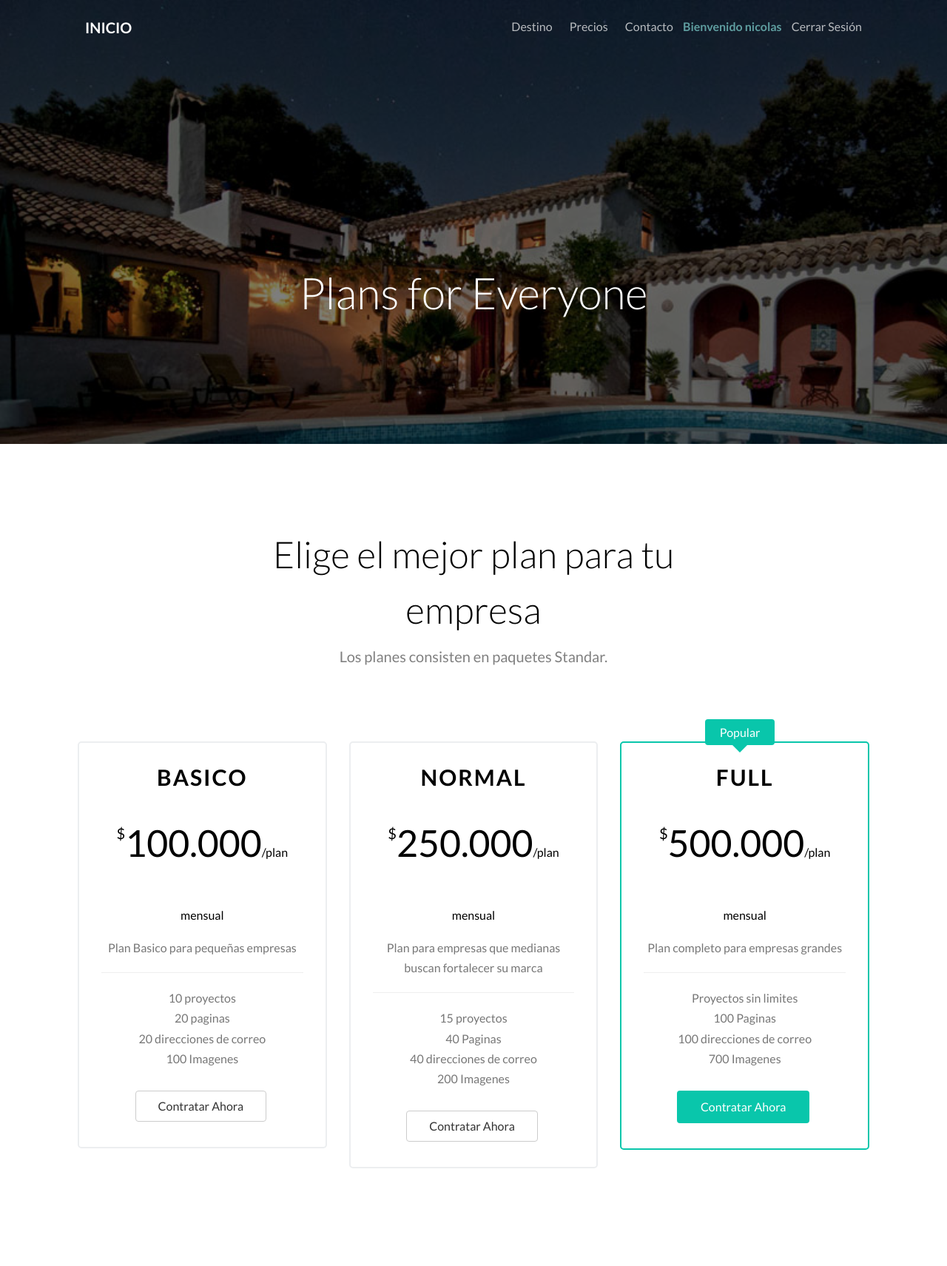
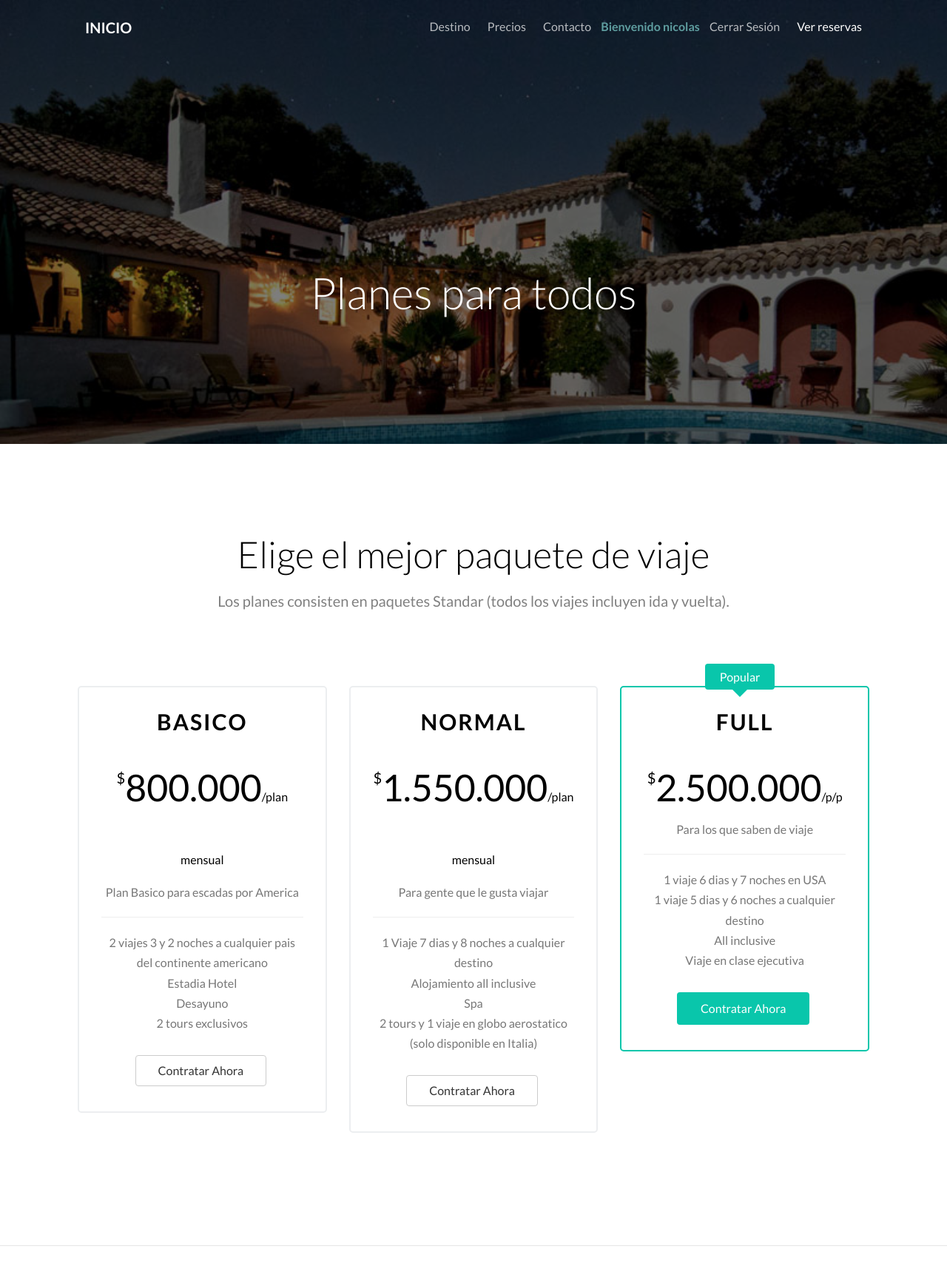
Before and after one commit to Dolapelao/Trabajo_Github, a Django app: page /app/pricing/ in a window 1280 px wide. Shown: the top 1711 px of the page at 74% size. Run offline with Django 5.2, Linux system fonts and the light colour scheme; a user stored in the database is signed in; some libraries are stand-ins or nearby versions; some web fonts are replaced.

Commit message:
modificaciones de texto

```diff
--- a/app/templates/app/base.html
+++ b/app/templates/app/base.html
@@ -68,8 +68,11 @@
 						<li><a href="{% url 'destination' %}">Destino</a></li>
 						<li><a href="{% url 'pricing' %}">Precios</a></li>
 						<li><a href="{% url 'contact' %}">Contacto</a></li>
-							<li style="font-weight: bold; color: cadetblue;">Bienvenido {{ user.username }}</li>
-							<li style="color: red;"><a href="{% url 'logout' %}">Cerrar Sesión</a></li>
+						<li style="font-weight: bold; color: cadetblue;">Bienvenido {{ user.username }}</li>
+						<li style="color: red;"><a href="{% url 'logout' %}">Cerrar Sesión</a></li>
+						{% if user.is_staff %}
+							<a href="{% url 'admin_reservas' %}"><li>Ver reservas</li></a>
+						{% endif %}
 					</ul>
 				</div>
 			</div>
--- a/app/templates/app/destination.html
+++ b/app/templates/app/destination.html
@@ -124,7 +124,7 @@
 			<div class="row animate-box">
 				<div class="col-md-8 col-md-offset-2 text-center gtco-heading">
 					<h2>Suscríbete</h2>
-					<p>Sé el primero en conocer las nuevas plantillas.</p>
+					<p>Sé el primero en conocer los uevos planes que tenemos para ti.</p>
 				</div>
 			</div>
 			<div class="row animate-box">
--- a/app/templates/app/pricing.html
+++ b/app/templates/app/pricing.html
@@ -12,7 +12,7 @@
 				<div class="row row-mt-15em">
 
 					<div class="col-md-12 mt-text animate-box" data-animate-effect="fadeInUp">
-						<h1>Plans for Everyone</h1>
+						<h1>Planes para todos</h1>
 					</div>
 
 				</div>
@@ -25,22 +25,22 @@
 		<div class="gtco-container">
 			<div class="row">
 				<div class="col-md-8 col-md-offset-2 text-center gtco-heading">
-					<h2>Elige el mejor plan para tu empresa</h2>
-					<p>Los planes consisten en paquetes Standar.</p>
+					<h2>Elige el mejor paquete de viaje</h2>
+					<p>Los planes consisten en paquetes Standar (todos los viajes incluyen ida y vuelta).</p>
 				</div>
 			</div>
 			<div class="row">
 				<div class="col-md-4">
 					<div class="price-box">
 						<h2 class="pricing-plan">Basico</h2>
-						<div class="price"><sup class="currency">$</sup>100.000<small>/plan mensual</small></div>
-						<p>Plan Basico para pequeñas empresas</p>
+						<div class="price"><sup class="currency">$</sup>800.000<small>/plan mensual</small></div>
+						<p>Plan Basico para escadas por America</p>
 						<hr>
 						<ul class="pricing-info">
-							<li>10 proyectos</li>
-							<li>20 paginas</li>
-							<li>20 direcciones de correo</li>
-							<li>100 Imagenes</li>
+							<li>2 viajes 3 y 2 noches a cualquier pais del continente americano</li>
+							<li>Estadia Hotel</li>
+							<li>Desayuno</li>
+							<li>2 tours exclusivos</li>
 						</ul>
 						<a href="#" class="btn btn-default btn-sm">Contratar Ahora</a>
 					</div>
@@ -48,14 +48,14 @@
 				<div class="col-md-4">
 					<div class="price-box">
 						<h2 class="pricing-plan">Normal</h2>
-						<div class="price"><sup class="currency">$</sup>250.000<small>/plan mensual</small></div>
-						<p>Plan para empresas que medianas buscan fortalecer su marca</p>
+						<div class="price"><sup class="currency">$</sup>1.550.000<small>/plan mensual</small></div>
+						<p>Para gente que le gusta viajar</p>
 						<hr>
 						<ul class="pricing-info">
-							<li>15 proyectos</li>
-							<li>40 Paginas</li>
-							<li>40 direcciones de correo</li>
-							<li>200 Imagenes</li>
+							<li>1 Viaje 7 dias y 8 noches a cualquier destino </li>
+							<li>Alojamiento all inclusive</li>
+							<li>Spa</li>
+							<li>2 tours y 1 viaje en globo aerostatico (solo disponible en Italia)</li>
 						</ul>
 						<a href="#" class="btn btn-default btn-sm">Contratar Ahora</a>
 					</div>
@@ -64,14 +64,14 @@
 					<div class="price-box popular">
 						<div class="popular-text">Popular</div>
 						<h2 class="pricing-plan">Full</h2>
-						<div class="price"><sup class="currency">$</sup>500.000<small>/plan mensual</small></div>
-						<p>Plan completo para empresas grandes</p>
+						<div class="price"><sup class="currency">$</sup>2.500.000<small>/p/p</small></div>
+						<p>Para los que saben de viaje</p>
 						<hr>
 						<ul class="pricing-info">
-							<li>Proyectos sin limites</li>
-							<li>100 Paginas</li>
-							<li>100 direcciones de correo</li>
-							<li>700 Imagenes</li>
+							<li>1 viaje 6 dias y 7 noches en USA</li>
+							<li>1 viaje 5 dias y 6 noches a cualquier destino</li>
+							<li>All inclusive</li>
+							<li>Viaje en clase ejecutiva</li>
 						</ul>
 						<a href="#" class="btn btn-primary btn-sm">Contratar Ahora</a>
 					</div>
--- a/app/urls.py
+++ b/app/urls.py
@@ -10,4 +10,5 @@ urlpatterns = [
     path('login/', login_user, name='login'),
     path('register/', register, name='register'),
     path('logout/', cerrar_sesion, name='logout'),
+    path('reservas', admin_reservas, name='admin_reservas')
 ]
--- a/app/views.py
+++ b/app/views.py
@@ -73,3 +73,9 @@ def cerrar_sesion(request):
         del request.session['username']
 
     return redirect('login')
+
+@login_required(login_url='/login')
+@user_passes_test(lambda u: u.is_superuser)
+def admin_reservas(request):
+    reserva = Reserva.objects.all()
+    return render(request, 'app/administrar_reservas.html', {'reservas': reserva})
```
Also changed, not shown: app/templates/app/administrar_reservas.html (added, +58 -0 lines).
